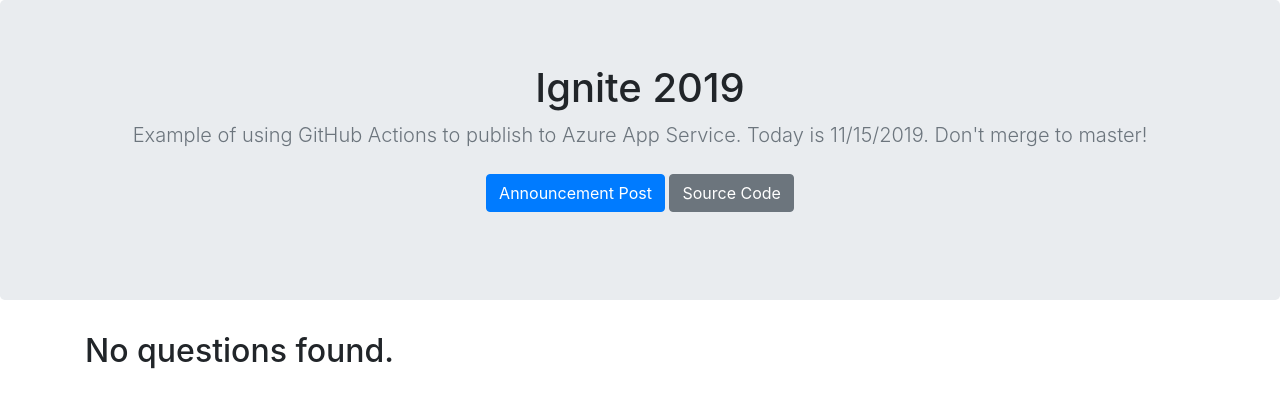
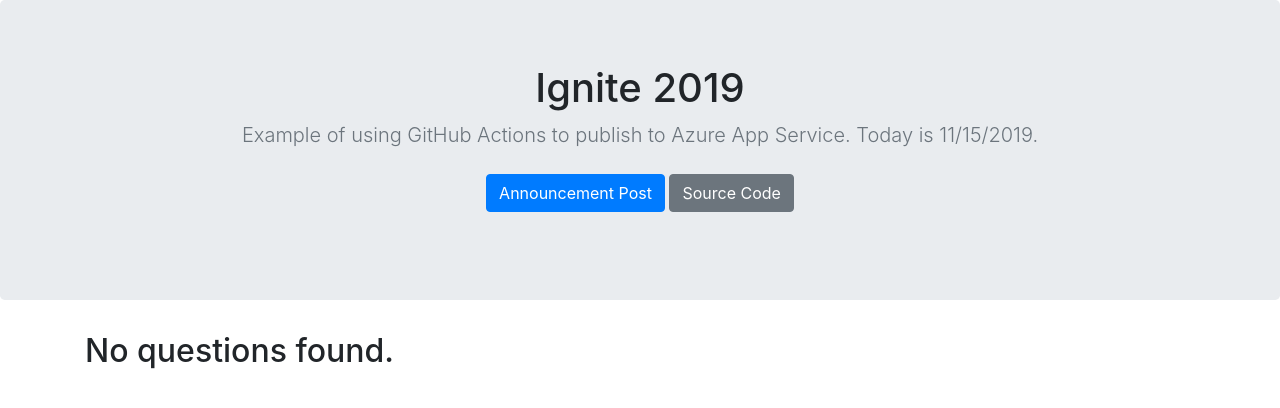
Before and after one commit to yutanglin16/Python-GitHub-Action, a Django app: page / in a window 1280 px wide. Shown: the part 56-464 px from the top of the page. Run offline with Django 3.2, Linux system fonts and the light colour scheme; data that the repository does not hold is empty; some libraries are stand-ins or nearby versions.

Commit message:
Edit index

```diff
--- a/polls/templates/polls/index.html
+++ b/polls/templates/polls/index.html
@@ -5,7 +5,7 @@
         <div class="container">
             <h1 class="jumbotron-heading">Ignite 2019</h1>
             <p class="lead text-muted">
-                Example of using GitHub Actions to publish to Azure App Service. Today is 11/15/2019. Don't merge to master!
+                Example of using GitHub Actions to publish to Azure App Service. Today is 11/15/2019.
             </p>
             <p>
                 <a class="btn btn-primary my-2" href="https://azure.github.io/AppService/2019/08/10/Github-actions-for-webapps.html">Announcement Post</a>
```
